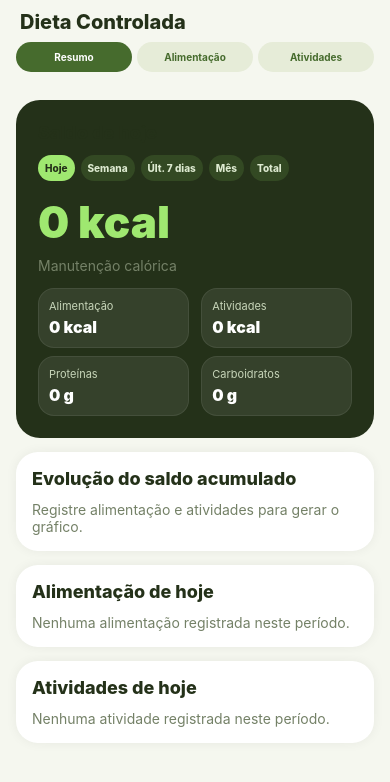
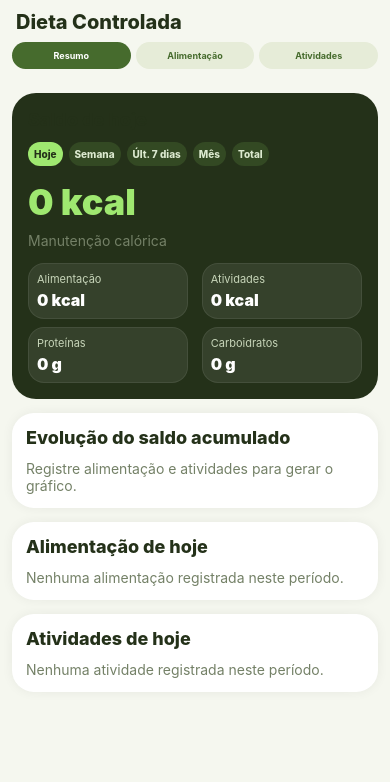
Before and after one commit to RobsonColonia/App---Dieta-Controlada, a React Native app: screen / in a window 390 px wide. Shown: the top 782 px of the page. Built offline with nearby package versions, Linux system fonts and the light colour scheme.

Commit message:
Add files via upload

```diff
--- a/App.js
+++ b/App.js
@@ -911,7 +911,7 @@ const styles = StyleSheet.create({
     flex: 1
   },
   header: {
-    paddingHorizontal: 20,
+    paddingHorizontal: 16,
     paddingTop: 10,
     paddingBottom: 8
   },
@@ -927,7 +927,7 @@ const styles = StyleSheet.create({
   tabs: {
     flexDirection: "row",
     gap: 5,
-    paddingHorizontal: 16,
+    paddingHorizontal: 12,
     paddingBottom: 12
   },
   periods: {
@@ -939,8 +939,9 @@ const styles = StyleSheet.create({
     borderRadius: 999,
     flex: 1,
     alignItems: "center",
-    paddingHorizontal: 5,
-    paddingVertical: 9
+    paddingHorizontal: 4,
+    paddingVertical: 8,
+    minWidth: 0
   },
   tabActive: {
     backgroundColor: "#466B2D"
@@ -948,25 +949,29 @@ const styles = StyleSheet.create({
   tabText: {
     color: "#466B2D",
     fontWeight: "700",
-    fontSize: 10
+    fontSize: 9,
+    textAlign: "center",
+    flexShrink: 1,
+    flexWrap: "wrap"
   },
   tabTextActive: {
     color: "#FFFFFF"
   },
   content: {
-    padding: 16,
+    paddingHorizontal: 12,
+    paddingTop: 12,
     paddingBottom: 36,
     gap: 14
   },
   cardHero: {
     backgroundColor: "#243119",
     borderRadius: 24,
-    padding: 22
+    padding: 16
   },
   card: {
     backgroundColor: "#FFFFFF",
     borderRadius: 22,
-    padding: 16,
+    padding: 14,
     gap: 12,
     shadowColor: "#000",
     shadowOpacity: 0.06,
@@ -980,9 +985,10 @@ const styles = StyleSheet.create({
   },
   balance: {
     color: "#FFFFFF",
-    fontSize: 44,
+    fontSize: 36,
     fontWeight: "900",
-    marginVertical: 8
+    marginVertical: 8,
+    flexShrink: 1
   },
   heroPeriods: {
     flexDirection: "row",
@@ -1005,7 +1011,8 @@ const styles = StyleSheet.create({
     borderColor: "rgba(255,255,255,0.08)",
     borderWidth: 1,
     borderRadius: 16,
-    padding: 10
+    paddingHorizontal: 8,
+    paddingVertical: 8
   },
   heroMetricTitle: {
     color: "#C7D5B9",
@@ -1020,10 +1027,11 @@ const styles = StyleSheet.create({
   periodButton: {
     backgroundColor: "#334923",
     borderRadius: 999,
-    paddingHorizontal: 7,
-    paddingVertical: 7,
+    paddingHorizontal: 6,
+    paddingVertical: 6,
     marginBottom: 6,
-    flexShrink: 1
+    flexShrink: 1,
+    maxWidth: "100%"
   },
   periodButtonActive: {
     backgroundColor: "#9FE870"
@@ -1031,7 +1039,9 @@ const styles = StyleSheet.create({
   periodButtonText: {
     color: "#DCE9CF",
     fontSize: 10,
-    fontWeight: "800"
+    fontWeight: "800",
+    flexShrink: 1,
+    flexWrap: "wrap"
   },
   periodButtonTextActive: {
     color: "#243119"
@@ -1100,12 +1110,14 @@ const styles = StyleSheet.create({
   selectorTab: {
     flexGrow: 1,
     flexBasis: "48%",
+    maxWidth: "48%",
     minWidth: 0,
     borderColor: "#D8E2C6",
     borderWidth: 1,
     borderRadius: 14,
     alignItems: "center",
-    paddingVertical: 11,
+    paddingVertical: 10,
+    paddingHorizontal: 6,
     backgroundColor: "#F5F7EF"
   },
   selectorTabActive: {
@@ -1114,8 +1126,11 @@ const styles = StyleSheet.create({
   },
   selectorTabText: {
     color: "#466B2D",
-    fontSize: 13,
-    fontWeight: "900"
+    fontSize: 12,
+    fontWeight: "900",
+    textAlign: "center",
+    flexShrink: 1,
+    flexWrap: "wrap"
   },
   selectorTabTextActive: {
     color: "#FFFFFF"
@@ -1141,8 +1156,10 @@ const styles = StyleSheet.create({
     borderWidth: 1,
     borderRadius: 14,
     paddingHorizontal: 12,
-    paddingVertical: 11,
-    backgroundColor: "#F5F7EF"
+    paddingVertical: 10,
+    backgroundColor: "#F5F7EF",
+    minWidth: 0,
+    maxWidth: "100%"
   },
   foodPillActive: {
     backgroundColor: "#466B2D",
@@ -1150,7 +1167,9 @@ const styles = StyleSheet.create({
   },
   foodPillText: {
     color: "#466B2D",
-    fontWeight: "800"
+    fontWeight: "800",
+    flexShrink: 1,
+    flexWrap: "wrap"
   },
   foodPillTextActive: {
     color: "#FFFFFF"
```
